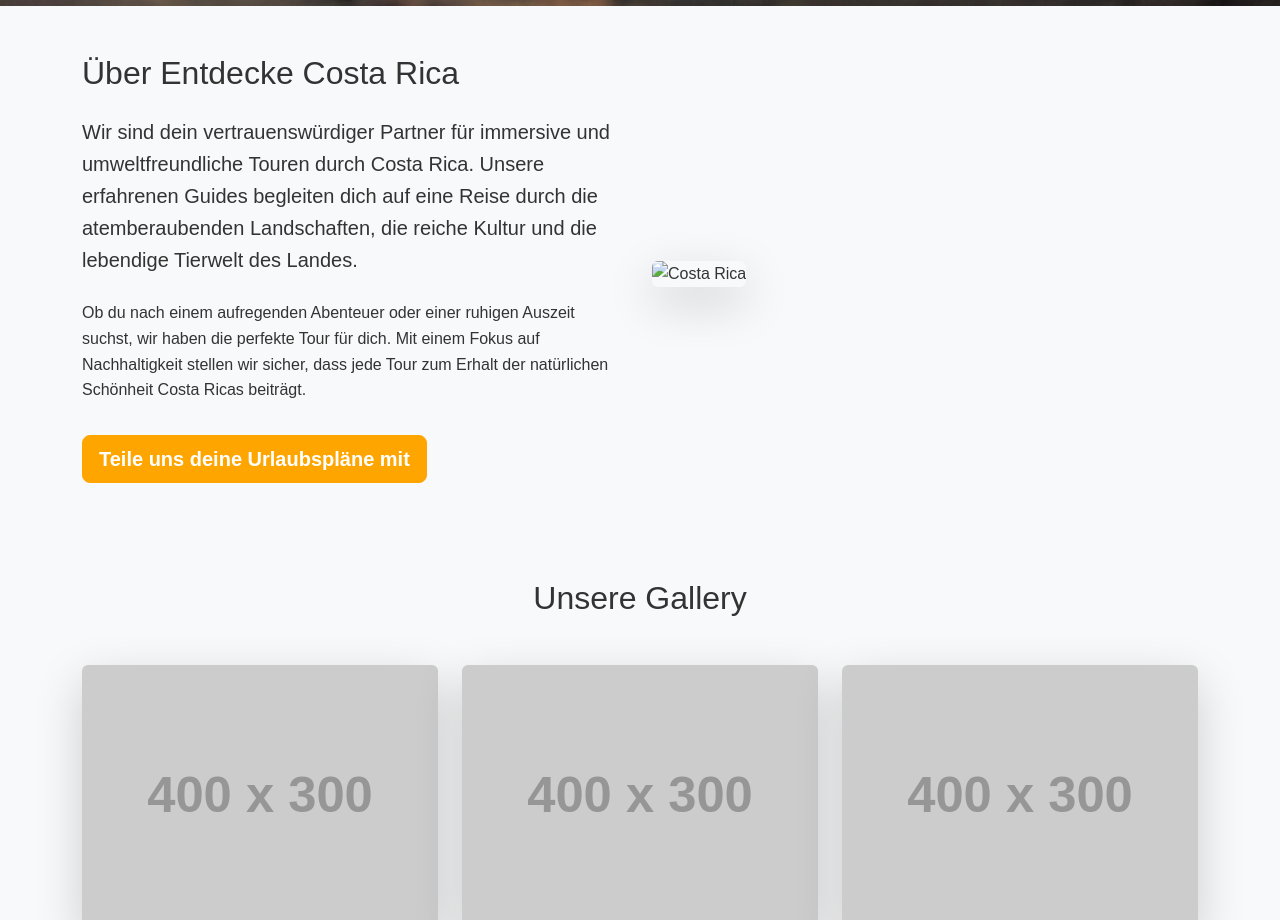
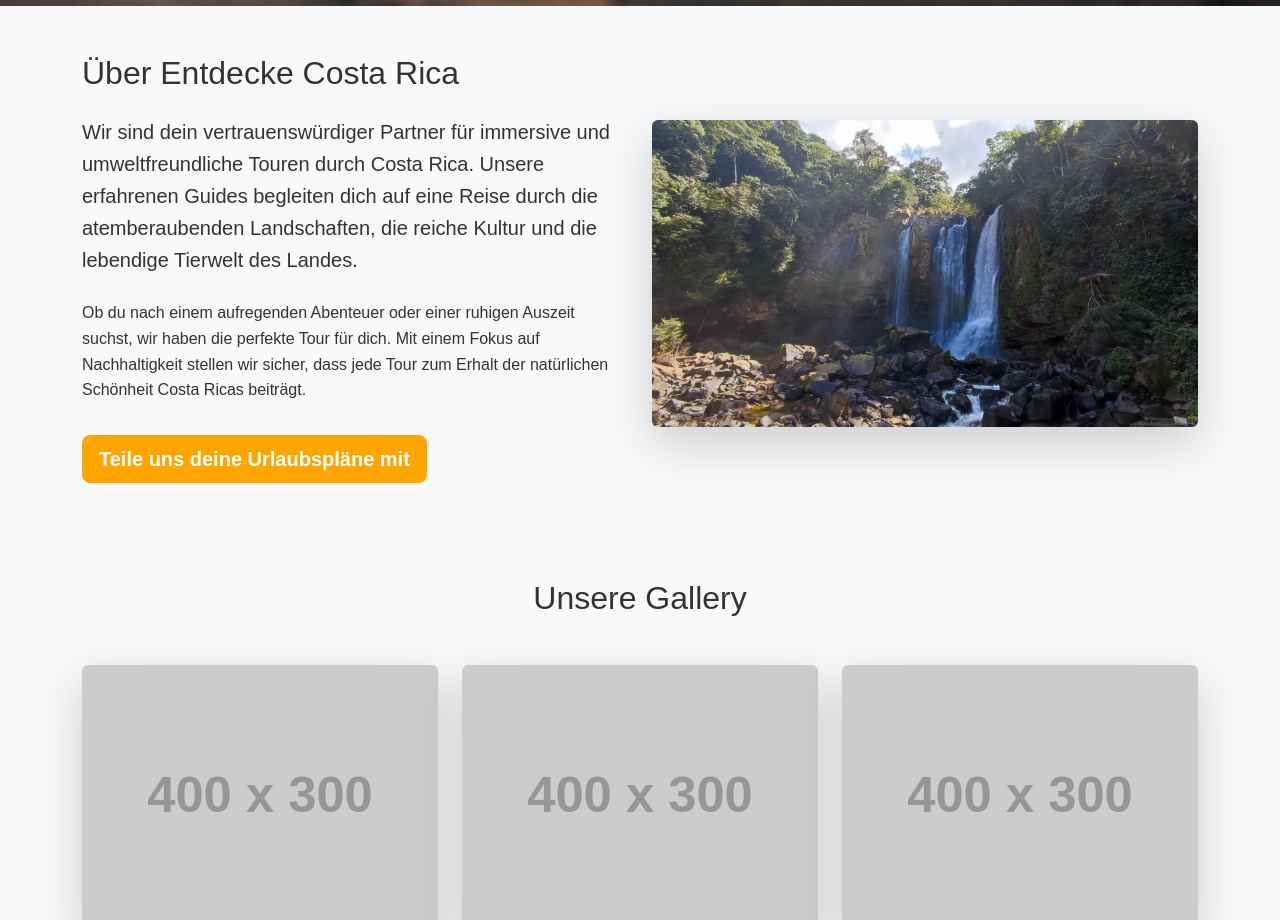
Before and after one commit to mhenry0/Travel-Agency, a plain HTML site: page index.html in a window 1280 px wide. Shown: the part 1060-1980 px from the top of the page. Drawn offline with nearby package versions, Linux system fonts and the light colour scheme; the site is published under a folder, as on GitHub Pages, so addresses that start at the root find nothing; placeholder pictures from the web are drawn by us; files whose address does not match are found by name.

Commit message:
Update index.html

```diff
--- a/index.html
+++ b/index.html
@@ -93,7 +93,7 @@
             </div>
             <!-- Bildbereich -->
             <div class="col-md-6" style="margin-top: 10px;">
-                <img src="/nauyaca.webp" alt="Costa Rica" class="img-fluid rounded shadow-lg">
+                <img src="./nauyaca.webp" alt="Costa Rica" class="img-fluid rounded shadow-lg">
             </div>
         </div>
     </div>
```
